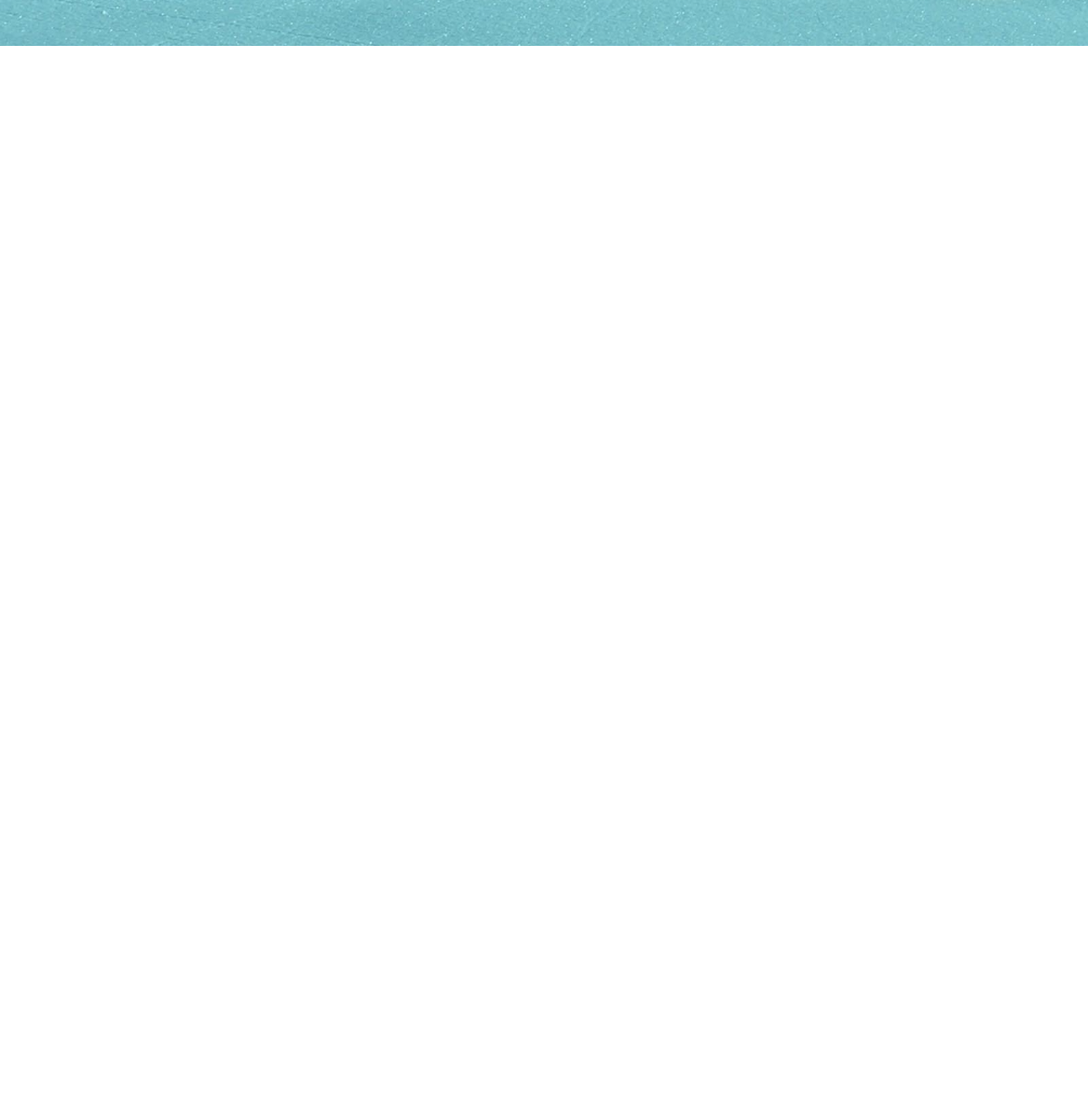
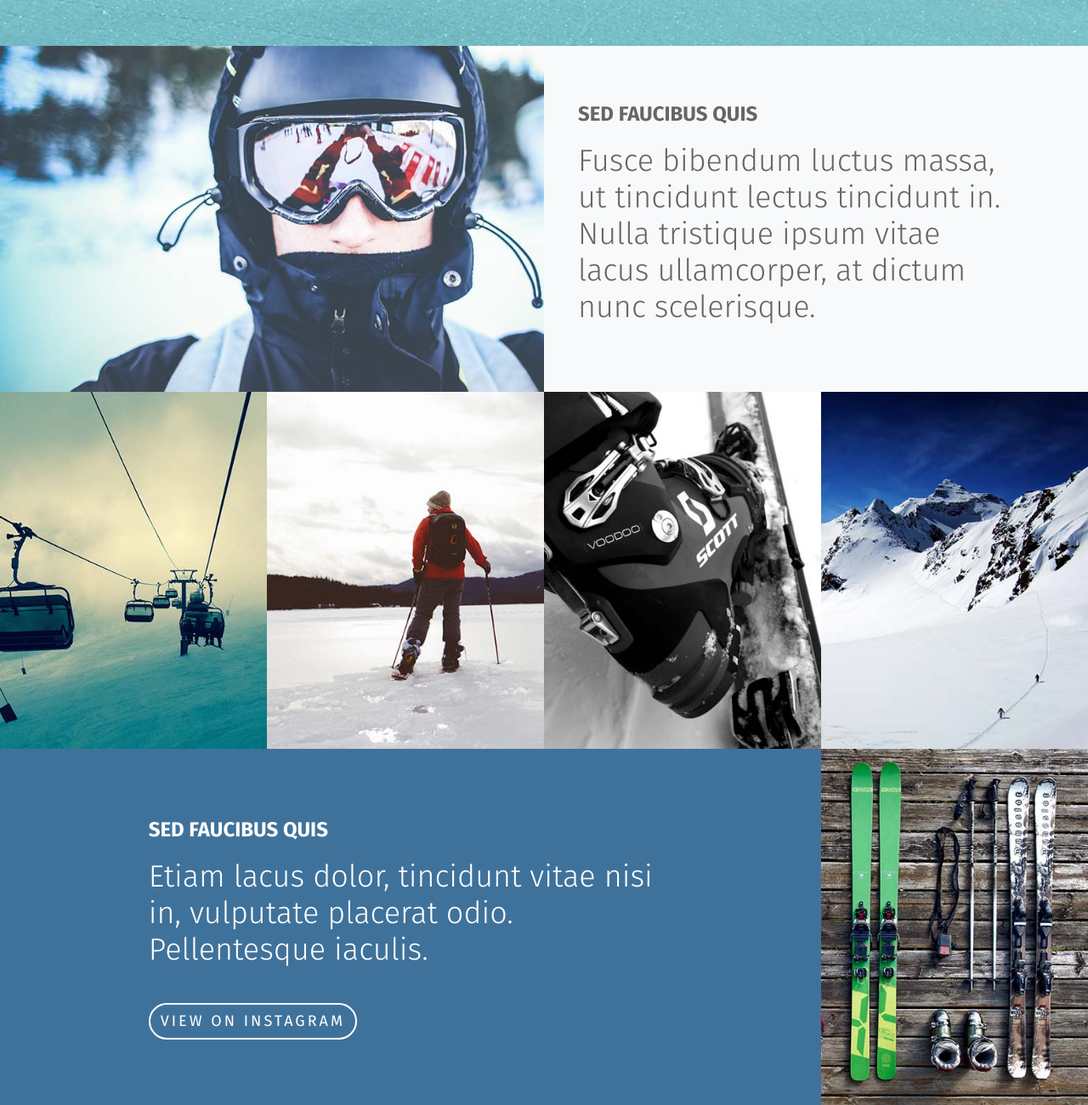
Before and after one commit to DomenicoBellic/mytemplatehomework24, a plain HTML site: page index.html in a window 1280 px wide. Shown: the part 661-1961 px from the top of the page at 85% size. Before the commit the page ends 800 px from the top, so only its background shows below. Drawn offline with nearby package versions, Linux system fonts and the light colour scheme; a web font is replaced by a local one.

Commit message:
add gallary, insta

```diff
--- a/css/style.css
+++ b/css/style.css
@@ -24,7 +24,12 @@
     src: url(../fonts/Lato-Bold.ttf);
 }
 /* --------------------- */
-
+* {
+    box-sizing: border-box;
+}
+body {
+    overflow-x: hidden;
+}
 .header {
     position: relative;
     background: url(../images/HERO\ IMAGE.jpg) top center no-repeat;
@@ -33,6 +38,7 @@
     align-items: center;
     width: 100%;
     height: 100%;
+    overflow-x: hidden;
     /* padding-bottom: 200px; */
     /* min-height: 100vh; */
     z-index: 0;
@@ -58,7 +64,6 @@
       color: #fff;
       font-size: 36px;
       padding: 5px 20px;
-      /* font-weight: bold; */
       font-family: "FiraSans-ExtraBold";
   }
   .contetheader .navbar .container .colorbuttomenu, .contetheader .navbar .container .colorbuttomenu .navbar-toggler-icon {
@@ -77,17 +82,16 @@
     -webkit-box-shadow: 0 0 5px #000000;
     box-shadow: 0 0 5px #000000;
 }
-.offcanvas-body .navbar-nav .nav-item .nav-link {
+.offcanvas-body .navbar-nav .nav-item .nav-link, .navbar .container .offcanvas .offcanvas-header .colorexit {
     color: #fff;
 }
+
 .offcanvas-body .navbar-nav .nav-item .nav-link:hover {
     color: rgb(167, 167, 167);
 }
 .intro__text {
-    /* position: absolute; */
     width: 100%;
     padding: 150px 0;
-    /* min-height: 60vh; */
     display: flex;
     flex-direction: column;
     justify-content: flex-end;
@@ -103,3 +107,78 @@
 .JohnDoe {
     font-family: "FiraSans-Bold";
 }
+.abouttext {
+    width: 100%;
+    height: 100%;
+    padding-left: 40px;
+    display: flex;
+    flex-direction: column;
+    justify-content: center;
+}
+.about__title {
+    font-size: 24px;
+    color: #666;
+    font-family: "FiraSans-Bold";
+    text-transform: uppercase;
+}
+.about__text {
+    /* max-width: 70%; */
+    color: #666;
+    line-height: 1.2;
+    font-size: 36px;
+    font-family: "FiraSans-Light";
+}
+.aboutimg {
+    width: 100%;
+    height: 100%;
+    object-fit: fill;
+}
+.img__about {
+    display: block;
+    position: relative;
+}
+.bgabouthover:hover .bgimgabout {
+    background: #ed1f225b;
+}
+.bgimgabout {
+    top: 0;
+    position:absolute;
+    width: 100%;
+    height:100%;
+    transition: .3s;
+}
+.bgimggallery {
+    top: 0;
+    position:absolute;
+    width: 100%;
+    height:100%;
+    transition: .3s;
+}
+/* .paddleft {
+    padding-left: 100px;
+} */
+.bgimggallery:hover {
+    background: #ed1f225b;
+}
+.bgcolorgallary {
+    background-color: #3f729b;
+}
+.gallary__inner {
+    padding: 20px 40px;
+    max-width: 70%;
+}
+.btninsta {
+    text-transform: uppercase;
+    text-decoration: none;
+    font-family: "FiraSans-Regular";
+    letter-spacing: 3px;
+    font-size: 18px;
+    border: 2px solid white;
+    border-radius: 25px;
+    color: #fff;
+}
+.btninsta:hover {
+    border: 2px solid #ed1f225b;
+    color: #fff;
+    background: #ed1f2227;
+}
--- a/index.html
+++ b/index.html
@@ -9,7 +9,7 @@
     <link rel="stylesheet" href="./css/style.css">
 </head>
 <body>
-    <!-- <header class="header">
+    <header class="header">
         <div class="contetheader">
             <nav class="navbar navbar-light pt-5">
                 <div class="container">
@@ -20,7 +20,7 @@
                   <div class="offcanvas offcanvas-end bg-black bg-opacity-50" tabindex="-1" id="offcanvasNavbar" aria-labelledby="offcanvasNavbarLabel">
                     <div class="offcanvas-header text-white">
                       <h5 class="offcanvas-title " id="offcanvasNavbarLabel">Offcanvas</h5>
-                      <button type="button" class="btn-close text-reset" data-bs-dismiss="offcanvas" aria-label="Close"></button>
+                      <button type="button" class="btn-close text-reset colorexit" data-bs-dismiss="offcanvas" aria-label="Close"></button>
                     </div>
                     <div class="offcanvas-body">
                       <ul class="navbar-nav justify-content-end flex-grow-1 pe-3">
@@ -60,8 +60,8 @@
                   </div>
               </div>
         </div>
-    </header> -->
-    <header class="header">
+    </header>
+    <!-- <header class="header">
         <div class="contetheader">
             <div class="row">
               <div class="col-12">
@@ -118,8 +118,76 @@
               </div>
             </div>
         </div>
-    </header>
+    </header> -->
+    <section class="section">
+        <div class="row bgabouthover">
+          <div class="col-6 m-0 p-0 g-0">
+            <div class="img__about">
+              <img class="aboutimg" src="./images/aboutimg.jpg" alt="">
+              <div class="bgimgabout">
 
+              </div>
+            </div>
+          </div>
+          <div class="col-5 bg-light m-0 p-0 g-0">
+            <div class="abouttext">
+              <!-- <div class="container"> -->
+                <p class="about__title">Sed faucibus quis</p>
+                <p class="about__text">Fusce bibendum luctus massa,
+                  ut tincidunt lectus tincidunt in.
+                  Nulla tristique ipsum vitae lacus
+                  ullamcorper, at dictum nunc
+                  scelerisque.</p>
+              <!-- </div> -->
+            </div>
+          </div>
+          <div class="col-1 bg-light m-0 p-0 g-0">
+          </div>
+        </div>
+    </section>
+    <section class="section">
+      <div class="row">
+        <div class="col-3 p-0 m-0 g-0">
+          <div class="img__about">
+            <img class="aboutimg" src="./images/gallary-1.jpg" alt="">
+            <div class="bgimggallery"></div>
+          </div>
+        </div>
+        <div class="col-3 p-0 m-0 g-0">
+          <div class="img__about">
+            <img class="aboutimg" src="./images/gallary-2.jpg" alt="">
+            <div class="bgimggallery"></div>
+          </div>
+        </div>
+        <div class="col-3 p-0 m-0 g-0">
+          <div class="img__about">
+            <img class="aboutimg" src="./images/gallary-3.jpg" alt="">
+            <div class="bgimggallery"></div>
+          </div>
+        </div>
+        <div class="col-3 p-0 m-0 g-0">
+          <div class="img__about">
+            <img class="aboutimg" src="./images/gallary-4.jpg" alt="">
+            <div class="bgimggallery"></div>
+          </div>
+        </div>
+      </div>
+      <div class="row bgcolorgallarys">
+        <div class="col-9 p-0 m-0 g-0 bgcolorgallary d-flex flex-column align-items-center justify-content-center text-white">
+          <div class="gallary__inner">
+            <p class="about__title text-white">Sed faucibus quis</p>
+            <p class="about__text text-white">Etiam lacus dolor, tincidunt vitae
+              nisi in, vulputate placerat odio.
+              Pellentesque iaculis.</p>
+              <a href="#" class="btn btn-link btninsta mt-4">View on instagram</a>
+          </div>
+        </div>
+        <div class="col-3 p-0 m-0 g-0">
+          <img class="aboutimg" src="./images/gallary-5.jpg" alt="">
+        </div>
+        <!-- <div class="col-3 p-0 m-0 g-0 bgcolorgallary"></div> -->
+      </div>
+    </section>
     <script src="https://cdn.jsdelivr.net/npm/bootstrap@5.1.3/dist/js/bootstrap.bundle.min.js" integrity="sha384-ka7Sk0Gln4gmtz2MlQnikT1wXgYsOg+OMhuP+IlRH9sENBO0LRn5q+8nbTov4+1p" crossorigin="anonymous"></script>
     <script src="./js/script.js"></script>
 </body>
```
Also changed, not shown: images/aboutimg-2.jpg (added), images/aboutimg.jpg (added), images/gallary-1.jpg (added), images/gallary-2.jpg (added), images/gallary-3.jpg (added), images/gallary-4.jpg (added), images/gallary-5.jpg (added).
